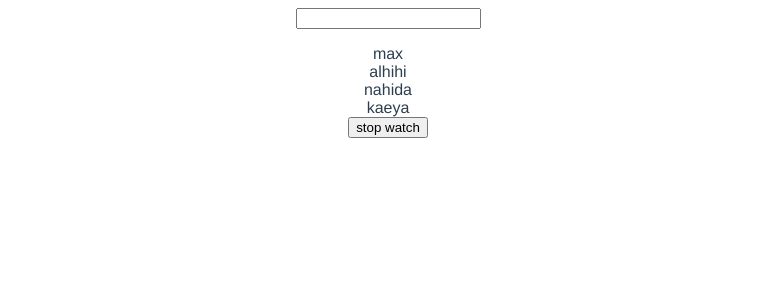
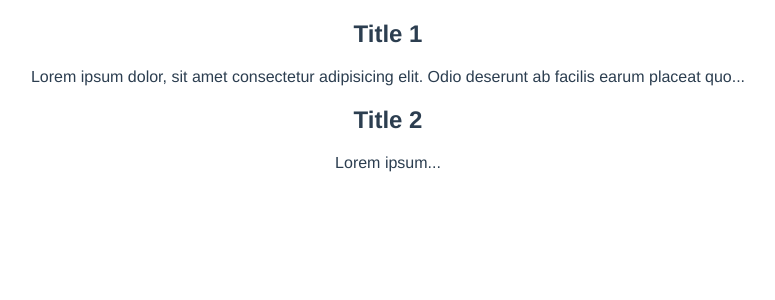
Before and after one commit to mdgabx/vue-composition-api, a Vue app: page / in a window 1280 px wide. Shown: the top 300 px of the page, without its empty margins (252-1027 px from the left). Built offline with nearby package versions, Linux system fonts and the light colour scheme; data requests are answered from the project's data file.

Commit message:
add: fetch and lifecycle hook

```diff
--- /dev/null
+++ b/data/db.json
@@ -0,0 +1,7 @@
+{
+    "posts": [
+        {   "title": "Title 1",
+            "body": "Lorem ipsum dolor, sit amet consectetur adipisicing elit. Odio deserunt ab facilis earum placeat quod voluptatum eum fuga soluta architecto, ipsum ut ad? Pariatur laudantium velit quis delectus blanditiis porro similique soluta quibusdam, minima, vel reiciendis tenetur officiis qui aut perferendis earum enim ut dolorem natus possimus vero, cupiditate maiores quidem! Corporis nulla veritatis nemo aliquam repellendus culpa repellat, aperiam id aspernatur necessitatibus odio veniam cupiditate nisi explicabo quae quisquam ab, officiis ut voluptatum neque saepe quo! Tempora neque ab consequuntur accusantium inventore dolorum quidem quis? Dolorem sunt deserunt, accusantium consequatur aliquid ex molestias similique minima est porro sed debitis.", "id": 1 },
+        {   "title": "Title 2", "body": "Lorem ipsum", "id": 2 }
+      ]
+}
--- a/package.json
+++ b/package.json
@@ -8,6 +8,7 @@
   },
   "dependencies": {
     "core-js": "^3.8.3",
+    "json-server": "^1.0.0-alpha.23",
     "vue": "^3.2.13",
     "vue-router": "^4.0.3"
   },
--- /dev/null
+++ b/src/components/PostList.vue
@@ -0,0 +1,22 @@
+<template>
+    <div v-for="post in posts" :key="post.id">
+       <SinglePost :post="post" />
+    </div>
+</template>
+
+<script>
+import { onMounted } from 'vue';
+import SinglePost from './SinglePost.vue';
+
+export default {
+    props: ['posts'],
+    components: { SinglePost },
+    setup(props) {
+        onMounted(() => console.log('mounted'))
+    },
+}
+</script>
+
+<style>
+
+</style>
--- /dev/null
+++ b/src/components/SinglePost.vue
@@ -0,0 +1,24 @@
+<template>
+ <h2>{{ post.title }}</h2>
+ <p>{{ snippets }}</p>
+
+</template>
+
+<script>
+import { computed } from 'vue'
+export default {
+    props: ['post'],
+    setup(props) {
+
+        const snippets = computed(() => {
+            return props.post.body.substring(0, 100) + '...'
+        })
+
+        return { snippets }
+    }
+}
+</script>
+
+<style>
+
+</style>
--- a/src/views/HomeView.vue
+++ b/src/views/HomeView.vue
@@ -1,25 +1,59 @@
 <template>
   <div class="home">
+    <div v-if="error">
+      {{ error }}
+    </div>
+    <div v-if="posts.length">
+      <PostList :posts="posts" />
+    </div>
+    <div v-else>
+      Loading...
+    </div>
+
     <!-- <p ref="p">Name {{ name }} and {{ age }}</p>
     <button @click="handleClick">Click</button>
     <input type="text" v-model="name" />
    -->
-   <input type="text" v-model="search" />
+   <!-- <input type="text" v-model="search" />
    <p>{{ search }}</p>
    <div v-for="name in matchingNames" :key="name">
     {{ name }}
    </div>
-   <button @click="handleStop">stop watch</button>
+   <button @click="handleStop">stop watch</button> -->
+
 
   </div>
 </template>
 
 <script>
 import { computed, ref, watchEffect, watch } from 'vue';
+import PostList from '@/components/PostList.vue';
 
 export default {
   name: 'HomeView',
+  components: { PostList },
   setup() {
+    const posts = ref([])
+    const error = ref(null)
+
+    const load = async () => {
+      try {
+        let data = await fetch('http://localhost:3000/posts')
+        if(!data.ok) {
+          throw Error('no data available')
+        }
+
+        posts.value = await data.json()
+
+      } catch (err) {
+        error.value = err.message
+      }
+    }
+
+    load();
+
+    return { posts, error }
+
     // const p = ref(null)
 
     // const name = ref('Mario');
@@ -33,27 +67,27 @@ export default {
 
     // return { name, age, handleClick, p }
 
-    const names = ref(['max', 'alhihi', 'nahida', 'kaeya'])
-    const search = ref('')
+    // const names = ref(['max', 'alhihi', 'nahida', 'kaeya'])
+    // const search = ref('')
 
-    const stopWatch = watch(search, () => {
-      console.log('run')
-    })
+    // const stopWatch = watch(search, () => {
+    //   console.log('run')
+    // })
 
-    const stopEffect = watchEffect(() => {
-      console.log('rada', search.value)
-    })
+    // const stopEffect = watchEffect(() => {
+    //   console.log('rada', search.value)
+    // })
 
-    const handleStop = () => {
-      stopWatch()
-      stopEffect()
-    }
+    // const handleStop = () => {
+    //   stopWatch()
+    //   stopEffect()
+    // }
 
-    const matchingNames = computed(() => {
-      return names.value.filter((item) => item.includes(search.value))
-    })
+    // const matchingNames = computed(() => {
+    //   return names.value.filter((item) => item.includes(search.value))
+    // })
 
-    return { names, search, matchingNames, handleStop }
+    // return { names, search, matchingNames, handleStop }
 
   }
 }
```
Also changed, not shown: 1 other file (tests, documents, lock files or other folders).
